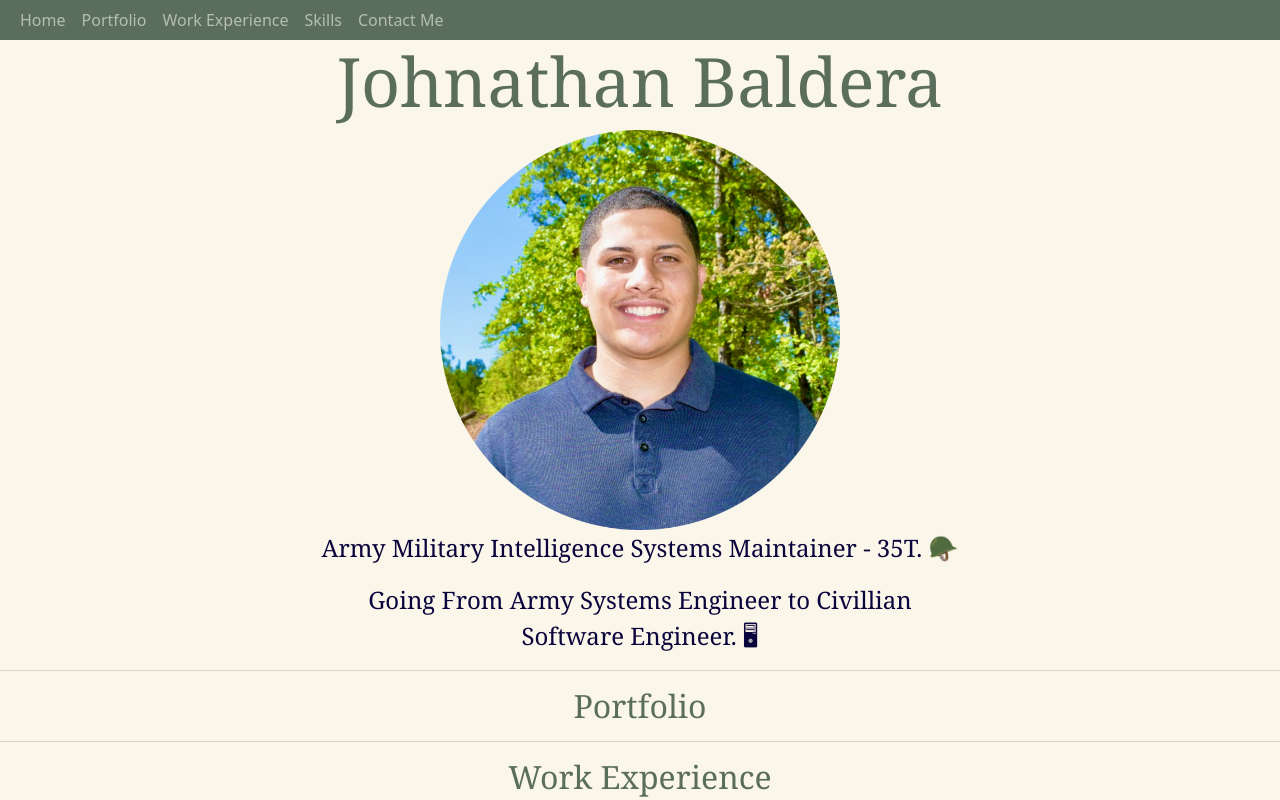
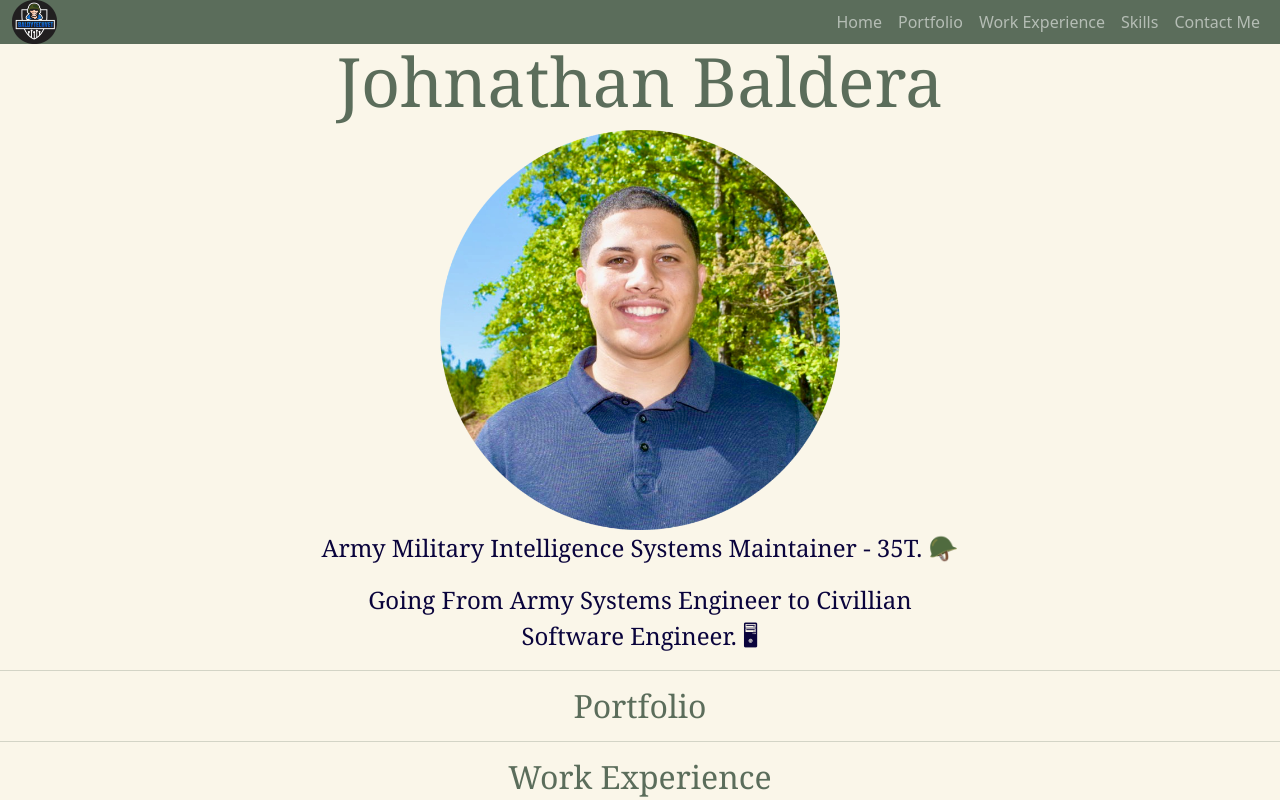
Before and after one commit to JohnathanBaldera/Johnathan-Baldera-Portfolio, a plain HTML site: page index.html in a window 1280 px wide. Shown: the top 800 px of the page. Drawn offline with nearby package versions, Linux system fonts and the light colour scheme.

Commit message:
NavBar Logo
Added BaldyTechVet Logo to the NavBar

```diff
--- a/index.html
+++ b/index.html
@@ -24,7 +24,10 @@
                 <span class="navbar-toggler-icon"></span>
             </button>
             <div class="collapse navbar-collapse" id="navbarTogglerDemo01">
-                <ul class="navbar-nav">
+                <a href="#heading">
+                    <img id="navlogo" src="Images for Site/Cropped Circle  Logo.png" alt="BaldyTechVet Logo">
+                </a>
+                <ul class="navbar-nav ms-auto">
                     <li class="nav-item">
                         <a class="nav-link" href="#heading">Home</a>
                     </li>
--- a/styles.css
+++ b/styles.css
@@ -96,3 +96,7 @@ hr {
     width: 75%;
     max-width: 400px;
 }
+
+#navlogo {
+    width: 45px;
+}
```
Also changed, not shown: Images for Site/Cropped Circle  Logo.png (added).
